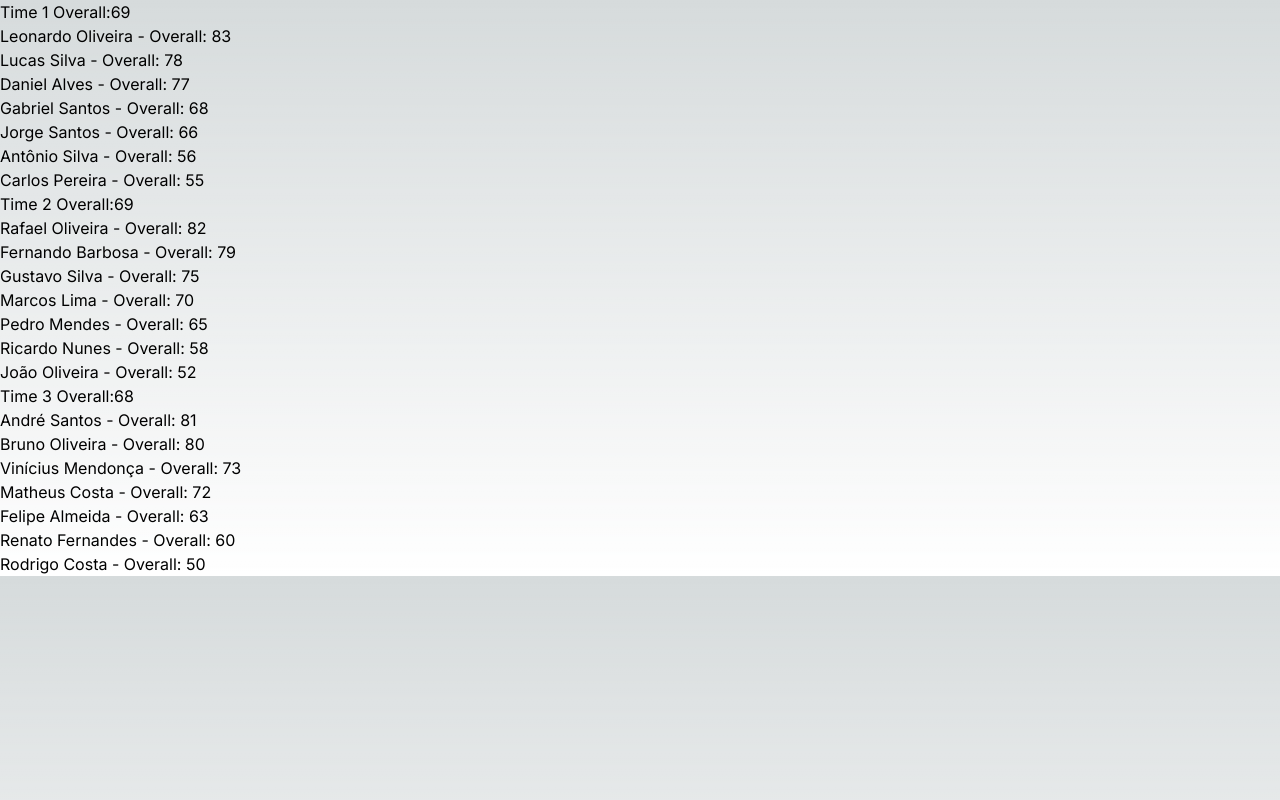
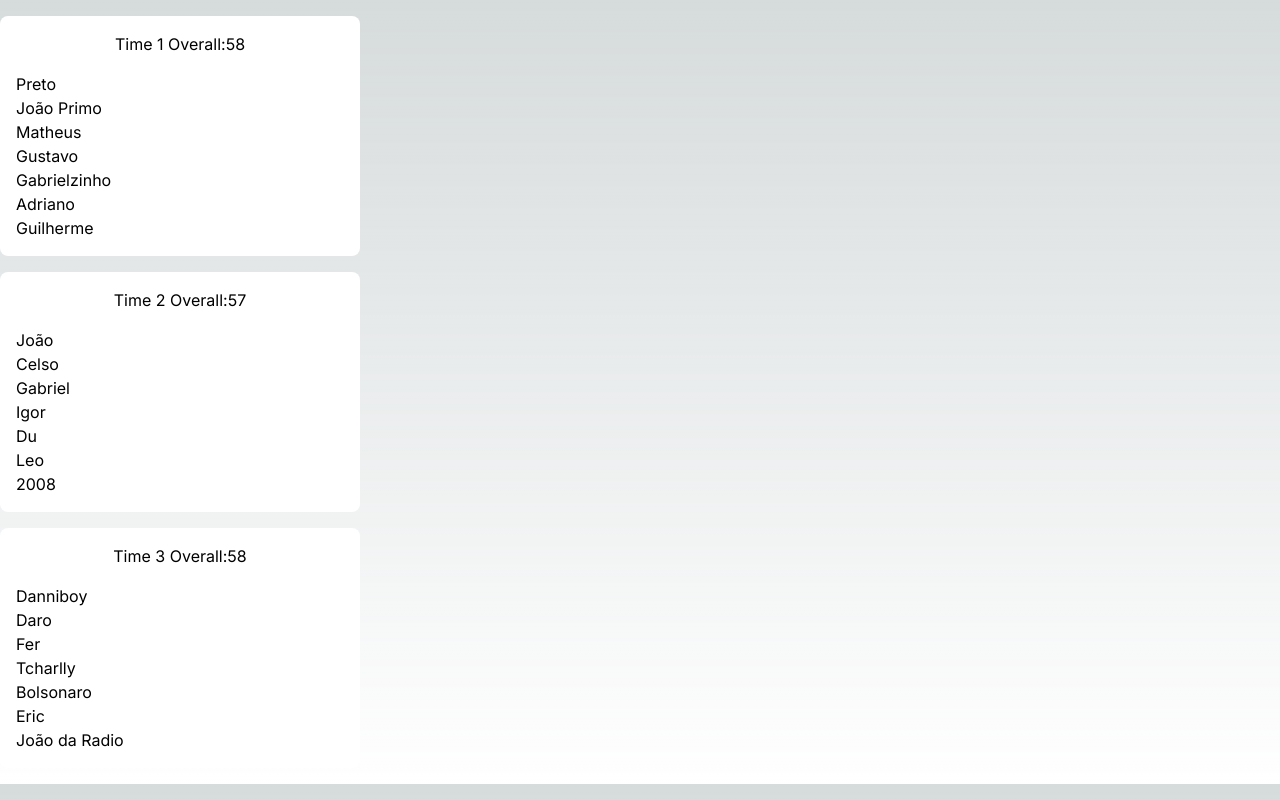
Before and after one commit to CelsoPereiraDev/pelego-mvp, a Next.js app: page / in a window 1280 px wide. Built offline with nearby package versions, Linux system fonts and the light colour scheme.

Commit message:
feat: add tailwind and change mock to first test

```diff
--- a/src/app/page.tsx
+++ b/src/app/page.tsx
@@ -1,32 +1,33 @@
 'use client'
-
+import '@/app/globals.css'
 import { useEffect, useState } from "react";
 import { distributePlayers, Player, Team } from "@/utils/createTeam";
 
 
 const data: Player[] = [
-  { name: "Lucas Silva", overall: 78, position: "Forward" },
-  { name: "Gabriel Santos", overall: 68, position: "Midfielder" },
-  { name: "Rafael Oliveira", overall: 82, position: "Defender" },
-  { name: "Carlos Pereira", overall: 55, position: "Goalkeeper" },
-  { name: "Matheus Costa", overall: 72, position: "Forward" },
-  { name: "Felipe Almeida", overall: 63, position: "Midfielder" },
-  { name: "Fernando Barbosa", overall: 79, position: "Defender" },
-  { name: "Ricardo Nunes", overall: 58, position: "Goalkeeper" },
-  { name: "Gustavo Silva", overall: 75, position: "Forward" },
-  { name: "Pedro Mendes", overall: 65, position: "Midfielder" },
-  { name: "André Santos", overall: 81, position: "Defender" },
-  { name: "João Oliveira", overall: 52, position: "Goalkeeper" },
-  { name: "Marcos Lima", overall: 70, position: "Forward" },
-  { name: "Renato Fernandes", overall: 60, position: "Midfielder" },
-  { name: "Bruno Oliveira", overall: 80, position: "Defender" },
-  { name: "Rodrigo Costa", overall: 50, position: "Goalkeeper" },
-  { name: "Daniel Alves", overall: 77, position: "Forward" },
-  { name: "Jorge Santos", overall: 66, position: "Midfielder" },
-  { name: "Leonardo Oliveira", overall: 83, position: "Defender" },
-  { name: "Antônio Silva", overall: 56, position: "Goalkeeper" },
-  { name: "Vinícius Mendonça", overall: 73, position: "Forward" }
+  { "name": "2008", "overall": 28, "position": "Midfielder" },
+  { "name": "Adriano", "overall": 49, "position": "Midfielder" },
+  { "name": "Bolsonaro", "overall": 53, "position": "Forward" },
+  { "name": "Celso", "overall": 77, "position": "Defender" },
+  { "name": "Danniboy", "overall": 79, "position": "Goalkeeper" },
+  { "name": "Daro", "overall": 78, "position": "Midfielder" },
+  { "name": "Du", "overall": 53, "position": "Forward" },
+  { "name": "Eric", "overall": 42, "position": "Midfielder" },
+  { "name": "Fer", "overall": 59, "position": "Midfielder" },
+  { "name": "Gabriel", "overall": 59, "position": "Defender" },
+  { "name": "Gabrielzinho", "overall": 54, "position": "Forward" },
+  { "name": "Guilherme", "overall": 27, "position": "Forward" },
+  { "name": "Gustavo", "overall": 55, "position": "Midfielder" },
+  { "name": "Igor", "overall": 55, "position": "Midfielder" },
+  { "name": "João", "overall": 87, "position": "Defender" },
+  { "name": "João da Radio", "overall": 37, "position": "Forward" },
+  { "name": "João Primo", "overall": 65, "position": "Midfielder" },
+  { "name": "Leo", "overall": 41, "position": "Defender" },
+  { "name": "Matheus", "overall": 63, "position": "Goalkeeper" },
+  { "name": "Preto", "overall": 90, "position": "Forward" },
+  { "name": "Tcharlly", "overall": 58, "position": "Midfielder" }
 ];
+
 
 export default function Home() {
   const [teams, setTeams] = useState<Team[]>([]);
@@ -39,12 +40,12 @@ export default function Home() {
   return (
     <>
       {teams.map((team, index) => (
-        <div key={index}>
-          <p>Time {index + 1} Overall:{team.overall}</p>
+        <div key={index} className="p-4  my-4 bg-white text-black w-fit rounded-lg min-w-[360px]">
+          <p className='mb-4 text-center'>Time {index + 1} Overall:{team.overall}</p>
           <ul>
             {team.players.map((player, playerIndex) => (
               <li key={playerIndex}>
-                {player.name} - Overall: {player.overall}
+                {player.name}
               </li>
             ))}
           </ul>
```
